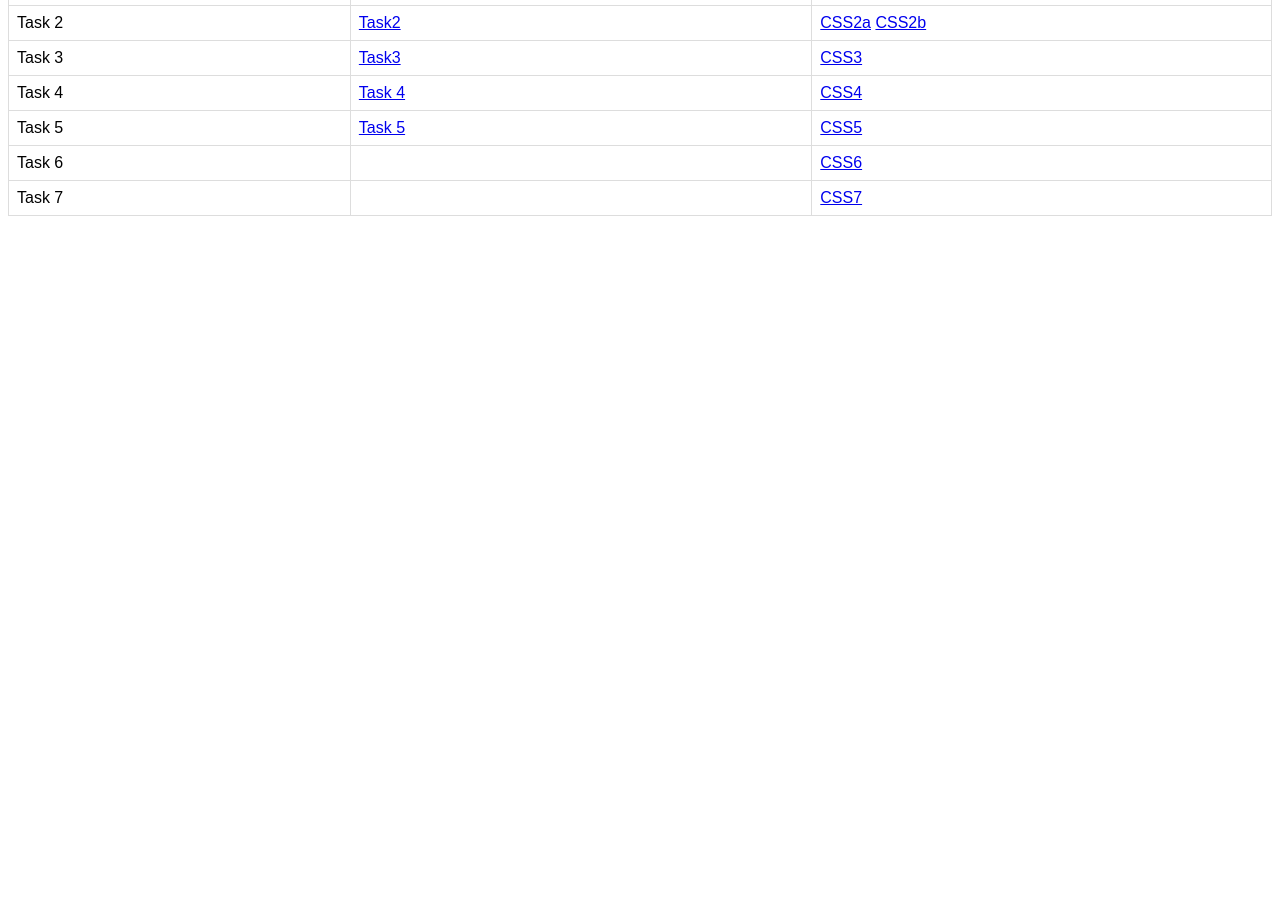
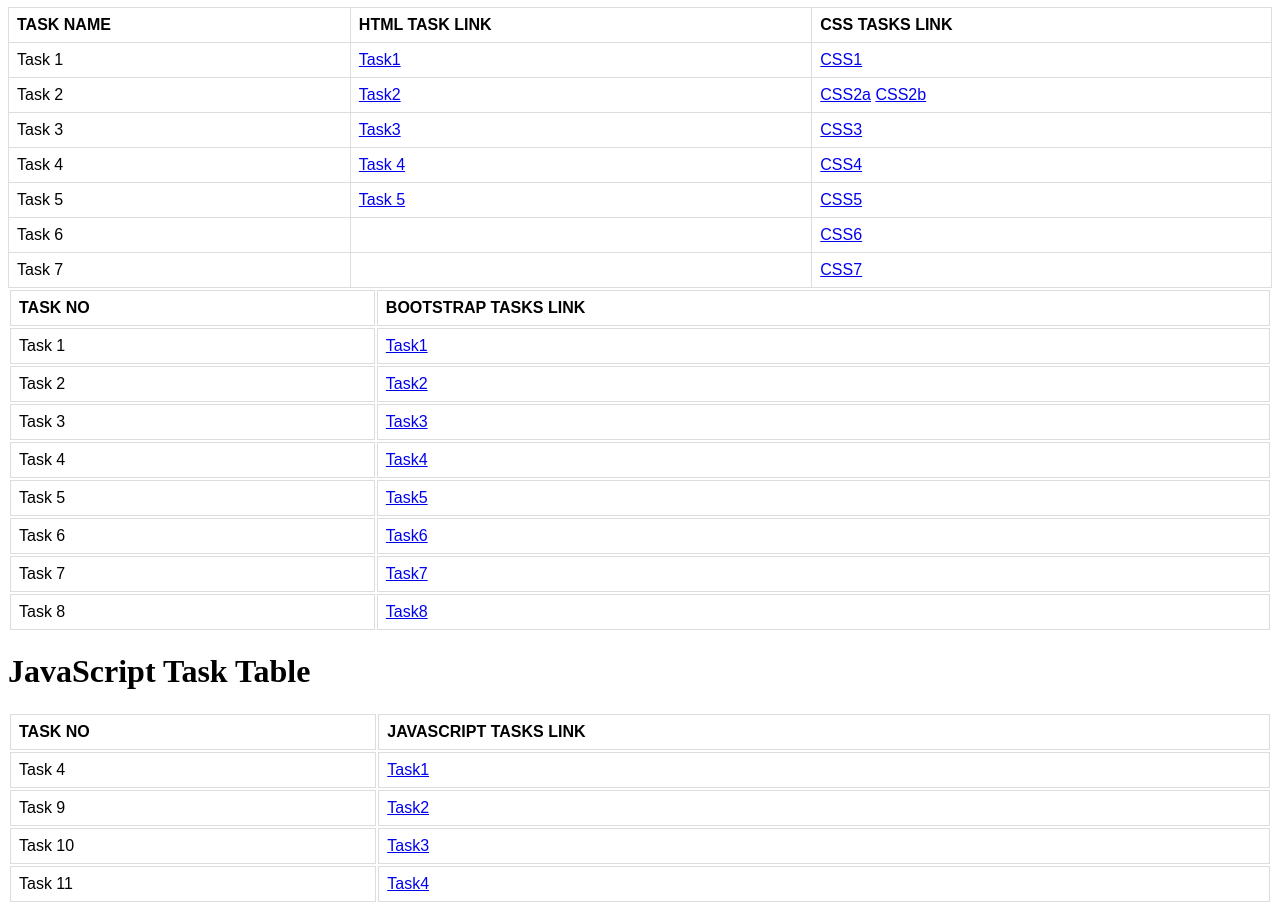
Before and after one commit to nikitha2810/mern, a plain HTML site: page index.html in a window 1280 px wide. Shown: the part 73-985 px from the top of the page. Before the commit the page ends 800 px from the top, so only its background shows below. Drawn offline with Linux system fonts and the light colour scheme.

Commit message:
Update index.html

```diff
--- a/index.html
+++ b/index.html
@@ -63,6 +63,29 @@
         <td><a href="./CSSPages/CSS_Task7.html">CSS7</a></td>
       </tr>
 
+    <h1>Bootstrap Task Table</h1>
+    <table class="bootstrap">
+      <tr><th>TASK NO</th><th>BOOTSTRAP TASKS LINK</th></tr>
+      <tr><td>Task 1</td><td><a href="./bootstrap/bootstrap1.html">Task1</a></td></tr>
+      <tr><td>Task 2</td><td><a href="./bootstrap/bootstrap2.html">Task2</a></td></tr>
+      <tr><td>Task 3</td><td><a href="./bootstrap/bootstrap3.html">Task3</a></td></tr>
+      <tr><td>Task 4</td><td><a href="./bootstrap/bootstrap4.html">Task4</a></td></tr>
+      <tr><td>Task 5</td><td><a href="./bootstrap/bootstrap5.html">Task5</a></td></tr>
+      <tr><td>Task 6</td><td><a href="./bootstrap/bootstrap6.html">Task6</a></td></tr>
+      <tr><td>Task 7</td><td><a href="./bootstrap/bootstrap7.html">Task7</a></td></tr>
+      <tr><td>Task 8</td><td><a href="./bootstrap/bootstrap8.html">Task8</a></td></tr>
+    </table>
+
+    <h1>JavaScript Task Table</h1>
+    <table class="javascript">
+      <tr><th>TASK NO</th><th>JAVASCRIPT TASKS LINK</th></tr>
+      <tr><td>Task 4</td><td><a href="./Javascript/js1.html">Task1</a></td></tr>
+      <tr><td>Task 9</td><td><a href="./Javascript/js2.html">Task2</a></td></tr>
+      <tr><td>Task 10</td><td><a href="./Javascript/js3.html">Task3</a></td></tr>
+      <tr><td>Task 11</td><td><a href="./Javascript/js4.html">Task4</a></td></tr>
+    </table>
+
+
     </table>
   </body>
 </html>
```
